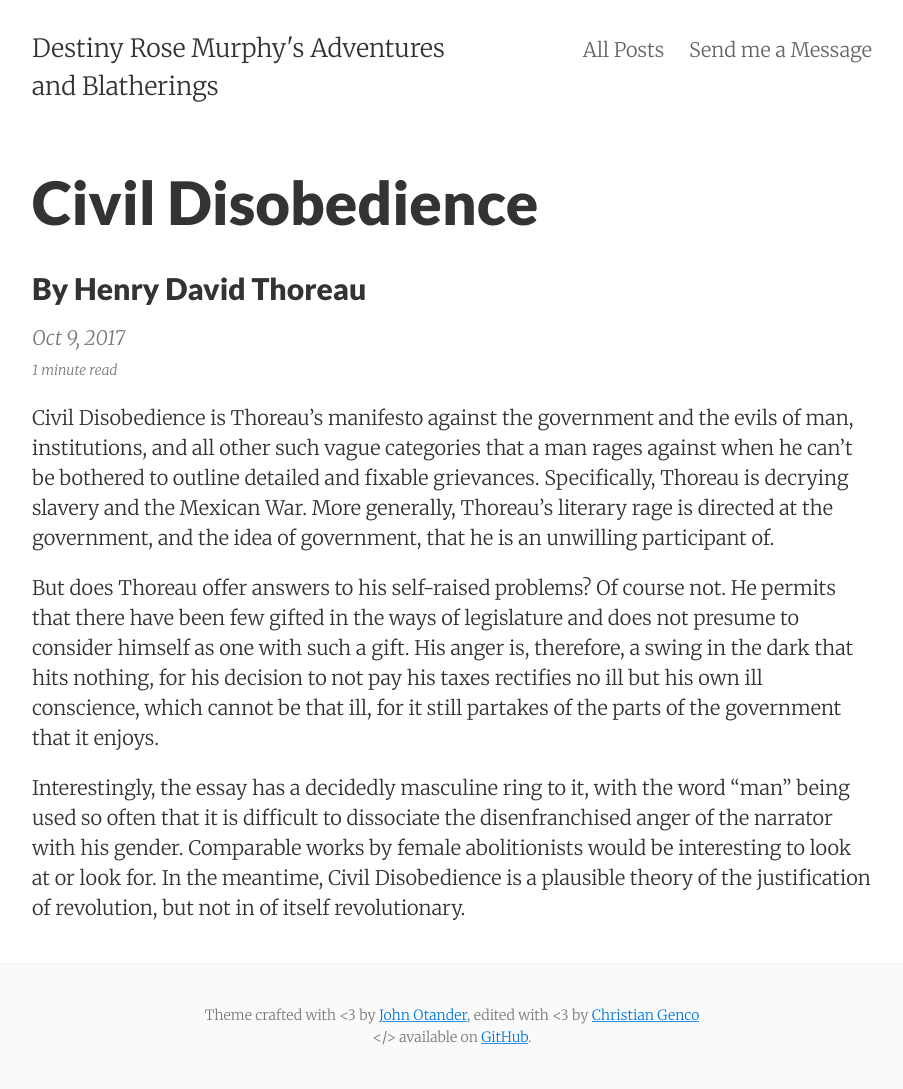
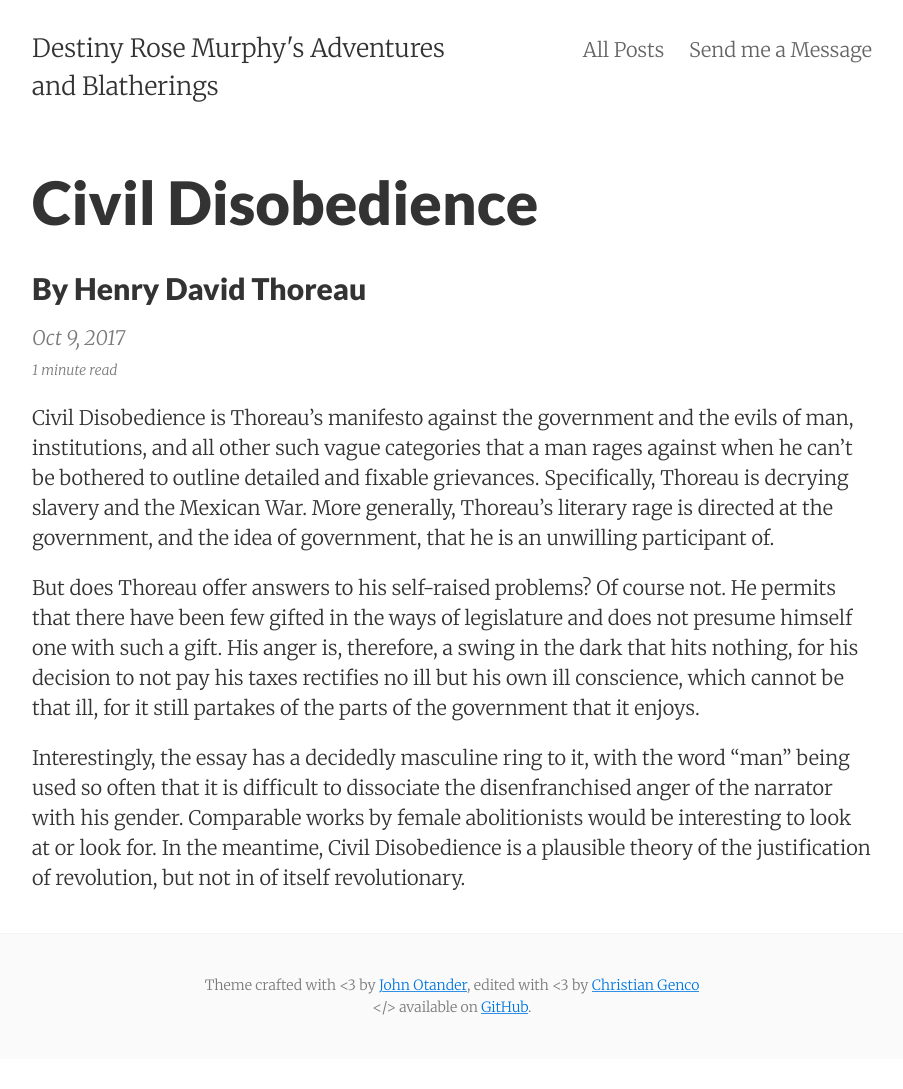
Before and after one commit to DestinyRoseMurphy/DestinyRoseMurphy.github.io, a Jekyll site: the page built from _details/2017-10-09-Civil-Disobedience.md, in a window 1280 px wide. Shown: the whole page, without its empty margins (188-1091 px from the left). Built offline with Jekyll 4.4.1, drawn with Linux system fonts in a browser that asks for light colours; after the commit the page ends 1059 px from its top, so only the background shows below that.

Commit message:
Copy editing Civil Disobedience

```diff
--- a/_details/2017-10-09-Civil-Disobedience.md
+++ b/_details/2017-10-09-Civil-Disobedience.md
@@ -7,6 +7,6 @@ author:    "By Henry David Thoreau"
 
 Civil Disobedience is Thoreau's manifesto against the government and the evils of man, institutions, and all other such vague categories that a man rages against when he can't be bothered to outline detailed and fixable grievances. Specifically, Thoreau is decrying slavery and the Mexican War. More generally, Thoreau's literary rage is directed at the government, and the idea of government, that he is an unwilling participant of.
 
-But does Thoreau offer answers to his self-raised problems? Of course not. He permits that there have been few gifted in the ways of legislature and does not presume to consider himself as one with such a gift. His anger is, therefore, a swing in the dark that hits nothing, for his decision to not pay his taxes rectifies no ill but his own ill conscience, which cannot be that ill, for it still partakes of the parts of the government that it enjoys.
+But does Thoreau offer answers to his self-raised problems? Of course not. He permits that there have been few gifted in the ways of legislature and does not presume himself one with such a gift. His anger is, therefore, a swing in the dark that hits nothing, for his decision to not pay his taxes rectifies no ill but his own ill conscience, which cannot be that ill, for it still partakes of the parts of the government that it enjoys.
 
 Interestingly, the essay has a decidedly masculine ring to it, with the word "man" being used so often that it is difficult to dissociate the disenfranchised anger of the narrator with his gender. Comparable works by female abolitionists would be interesting to look at or look for. In the meantime, Civil Disobedience is a plausible theory of the justification of revolution, but not in of itself revolutionary.
```
